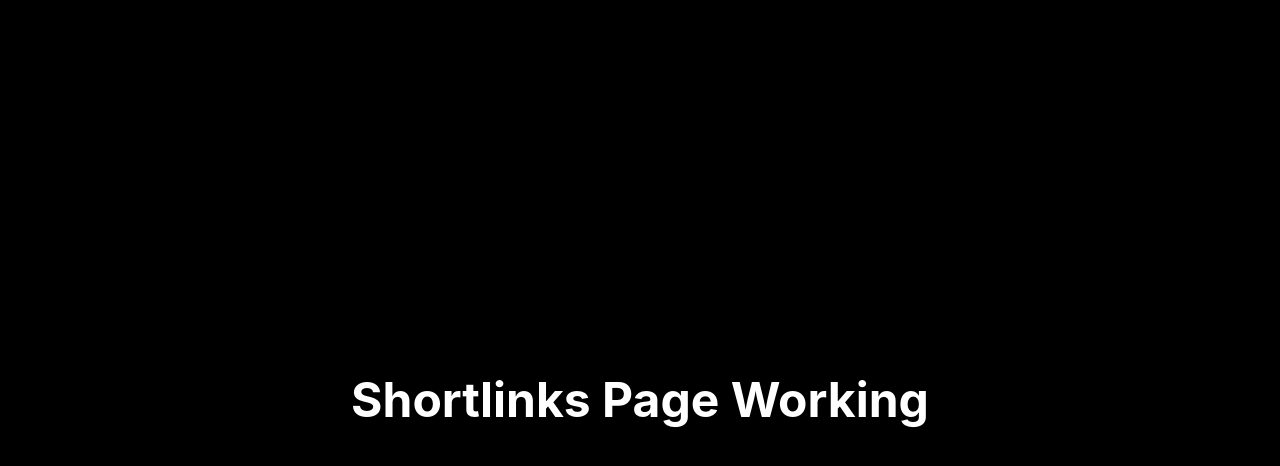
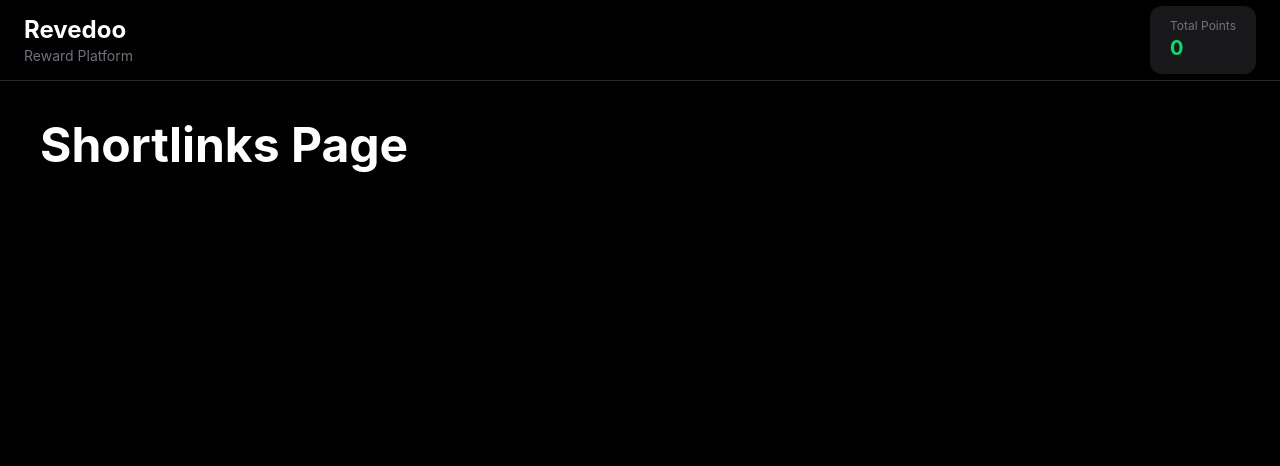
Before and after one commit to chander20256/testing, a React (Vite) app in the folder Frontend/: page / in a window 1280 px wide. Both pictures are taken after typing "name@example.com", "Sample123" into the empty fields and a click on the button "Continue". Shown: the top 466 px of the page. Built offline with nearby package versions, Linux system fonts and the light colour scheme; no server answers.

Commit message:
Debug shortlinks page

```diff
--- a/Frontend/src/components/globalcomp/Navbar.jsx
+++ b/Frontend/src/components/globalcomp/Navbar.jsx
@@ -1,48 +1,50 @@
-/* frontend/src/components/shortlinks/ShortlinkCard.jsx */
+/* src/components/globalcomp/Navbar.jsx */
 
-import { useState } from "react";
+import { useEffect, useState } from "react";
 
-export default function ShortlinkCard({ link }) {
+export default function Navbar() {
+
+  const [points, setPoints] =
+    useState(0);
 
   const [loading, setLoading] =
-    useState(false);
+    useState(true);
 
-  const handleOpen = async () => {
+  useEffect(() => {
+
+    const fetchPoints = async () => {
 
       try {
 
-      setLoading(true);
-
         const res = await fetch(
-        `${import.meta.env.VITE_API_URL}/api/shortlink/start`,
-        {
-          method: "POST",
-          headers: {
-            "Content-Type":
-              "application/json",
-          },
-        }
+          `${import.meta.env.VITE_API_URL}/api/user/points`
         );
 
         const data =
           await res.json();
 
-      console.log(data);
+        console.log(
+          "POINTS RESPONSE:",
+          data
+        );
+
+        /*
+          SAFE CHECK
+        */
 
         if (
-        data.success &&
-        data.shortlink
+          data &&
+          typeof data.points ===
+            "number"
         ) {
 
-        window.location.href =
-          data.shortlink;
+          setPoints(
+            data.points
+          );
 
         } else {
 
-        alert(
-          data.message ||
-          "Failed to generate shortlink"
-        );
+          setPoints(0);
 
         }
 
@@ -50,7 +52,7 @@ export default function ShortlinkCard({ link }) {
 
         console.error(error);
 
-      alert("Server Error");
+        setPoints(0);
 
       } finally {
 
@@ -60,61 +62,81 @@ export default function ShortlinkCard({ link }) {
 
     };
 
+    fetchPoints();
+
+  }, []);
+
   return (
+    <nav
+      className="
+        w-full
+        border-b
+        border-zinc-800
+        bg-black
+      "
+    >
+
+      <div
+        className="
+          max-w-7xl
+          mx-auto
+          px-6
+          h-20
+          flex
+          items-center
+          justify-between
+        "
+      >
+
+        <div>
+
+          <h1
+            className="
+              text-2xl
+              font-bold
+              text-white
+            "
+          >
+            Revedoo
+          </h1>
+
+          <p className="text-zinc-500 text-sm">
+            Reward Platform
+          </p>
+
+        </div>
+
         <div
           className="
             bg-zinc-900
-        border
-        border-zinc-800
-        rounded-2xl
-        p-6
-        hover:border-green-500
-        transition-all
-        duration-300
+            px-5
+            py-3
+            rounded-xl
           "
         >
 
-      <h2 className="text-2xl font-bold">
-        {link.title}
-      </h2>
-
-      <p className="text-zinc-500 mt-3">
-        Reward:
-        {" "}
-        {link.reward}
-        {" "}
-        Points
+          <p className="text-zinc-500 text-xs">
+            Total Points
           </p>
 
-      <p className="text-zinc-500 mt-1">
-        Time:
-        {" "}
-        {link.time}
-      </p>
-
-      <button
-        onClick={handleOpen}
-        disabled={loading}
+          <h2
             className="
-          w-full
-          mt-6
-          bg-green-500
-          hover:bg-green-400
-          disabled:opacity-50
-          text-black
-          py-3
-          rounded-xl
-          font-semibold
-          transition-all
+              text-green-400
+              font-bold
+              text-xl
             "
           >
             {
               loading
-            ? "Generating..."
-            : "Open Shortlink"
+                ? "..."
+                : points
             }
-      </button>
+          </h2>
 
         </div>
+
+      </div>
+
+    </nav>
   );
 }
--- a/Frontend/src/pages/ShortlinksPage.jsx
+++ b/Frontend/src/pages/ShortlinksPage.jsx
@@ -1,23 +1,22 @@
 /* src/pages/ShortlinksPage.jsx */
+
+import Navbar from "../components/globalcomp/Navbar";
 
 export default function ShortlinksPage() {
 
   return (
 
-    <div
-      className="
-        min-h-screen
-        bg-black
-        text-white
-        flex
-        items-center
-        justify-center
-      "
-    >
+    <div className="min-h-screen bg-black text-white">
 
-      <h1 className="text-5xl font-bold">
-        Shortlinks Page Working
-      </h1>
+      <Navbar />
+
+      <div className="p-10">
+
+        <h1 className="text-5xl font-bold">
+          Shortlinks Page
+        </h1>
+
+      </div>
 
     </div>
 
```
Lines whose indentation alone changed are shown as unchanged.
